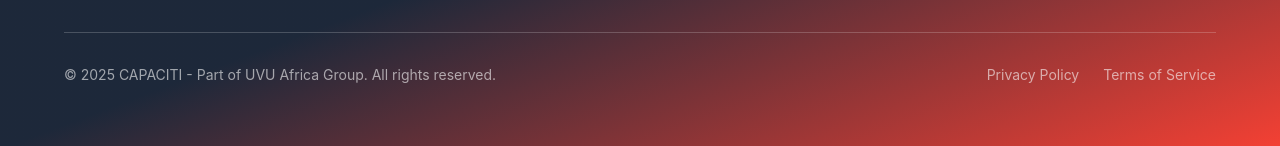
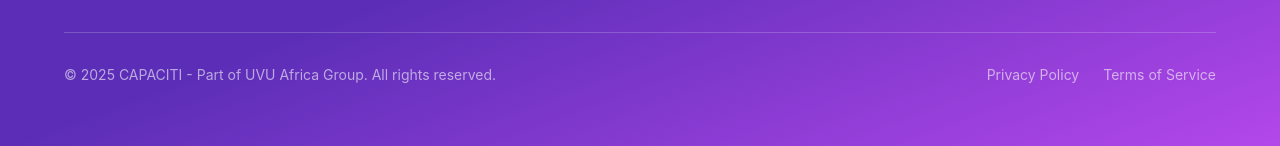
Before and after one commit to Akholiwe/capaciti-africa-launchpad, a React (Vite) app: page / in a window 1280 px wide. Shown: the part 9802-9948 px from the top of the page. Built offline with nearby package versions, Linux system fonts and the light colour scheme.

Commit message:
Update index.css

```diff
--- a/src/index.css
+++ b/src/index.css
@@ -8,53 +8,53 @@
 
 @layer base {
   :root {
-    /* Core Brand Colors */
-    --background: 0 0% 100%;
-    --foreground: 217 33% 17%;
+    /* Core Brand Colors - Purple Theme with Salmon Background */
+    --background: 6 93% 85%;
+    --foreground: 260 15% 15%;
 
-    --card: 0 0% 100%;
-    --card-foreground: 217 33% 17%;
+    --card: 6 80% 92%;
+    --card-foreground: 260 15% 15%;
 
-    --popover: 0 0% 100%;
-    --popover-foreground: 217 33% 17%;
+    --popover: 6 80% 92%;
+    --popover-foreground: 260 15% 15%;
 
-    /* Primary - CAPACITI Navy (from logo) */
-    --primary: 217 33% 17%;
+    /* Primary - Deep Purple */
+    --primary: 260 60% 45%;
     --primary-foreground: 0 0% 98%;
-    --primary-light: 217 25% 25%;
-    --primary-glow: 217 20% 70%;
+    --primary-light: 260 50% 55%;
+    --primary-glow: 260 40% 75%;
 
-    /* Secondary - CAPACITI Coral/Red (from logo) */
-    --secondary: 4 90% 58%;
+    /* Secondary - Vibrant Purple */
+    --secondary: 280 80% 60%;
     --secondary-foreground: 0 0% 98%;
-    --secondary-light: 4 80% 68%;
+    --secondary-light: 280 70% 70%;
 
-    /* Accent - Light Gray/White */
-    --accent: 4 90% 58%;
-    --accent-foreground: 0 0% 98%;
-    --accent-light: 4 70% 75%;
+    /* Accent - Light Purple */
+    --accent: 270 60% 70%;
+    --accent-foreground: 260 15% 15%;
+    --accent-light: 270 50% 80%;
 
-    /* Neutral Palette */
-    --muted: 217 33% 97%;
-    --muted-foreground: 217 20% 45%;
+    /* Neutral Palette - Purple-tinted with Salmon */
+    --muted: 6 60% 88%;
+    --muted-foreground: 260 10% 50%;
 
     --destructive: 0 75% 60%;
     --destructive-foreground: 0 0% 98%;
 
-    --border: 217 20% 85%;
-    --input: 217 20% 85%;
-    --ring: 217 33% 17%;
+    --border: 6 40% 80%;
+    --input: 6 40% 80%;
+    --ring: 260 60% 45%;
 
     --radius: 8px;
 
-    /* Custom Design Tokens */
-    --gradient-hero: linear-gradient(135deg, hsl(217, 33%, 17%), hsl(4, 90%, 58%));
-    --gradient-accent: linear-gradient(135deg, hsl(4, 90%, 58%), hsl(4, 70%, 70%));
+    /* Custom Design Tokens - Purple Gradients */
+    --gradient-hero: linear-gradient(135deg, hsl(260, 60%, 45%), hsl(280, 80%, 60%));
+    --gradient-accent: linear-gradient(135deg, hsl(280, 80%, 60%), hsl(270, 60%, 70%));
     --gradient-subtle: linear-gradient(180deg, hsl(var(--background)), hsl(var(--muted)));
 
-    --shadow-elegant: 0 10px 30px -10px hsla(217, 33%, 17%, 0.2);
-    --shadow-glow: 0 0 40px hsla(4, 90%, 58%, 0.3);
-    --shadow-card: 0 4px 20px -4px hsla(217, 33%, 17%, 0.1);
+    --shadow-elegant: 0 10px 30px -10px hsla(260, 60%, 45%, 0.2);
+    --shadow-glow: 0 0 40px hsla(280, 80%, 60%, 0.3);
+    --shadow-card: 0 4px 20px -4px hsla(260, 60%, 45%, 0.1);
 
     --transition-smooth: all 0.3s cubic-bezier(0.4, 0, 0.2, 1);
     --transition-bounce: all 0.4s cubic-bezier(0.68, -0.55, 0.265, 1.55);
@@ -77,26 +77,26 @@
   }
 
   .dark {
-    --background: 217 33% 8%;
+    --background: 260 25% 8%;
     --foreground: 0 0% 98%;
 
-    --card: 217 33% 10%;
+    --card: 260 20% 12%;
     --card-foreground: 0 0% 98%;
 
-    --popover: 217 33% 10%;
+    --popover: 260 20% 12%;
     --popover-foreground: 0 0% 98%;
 
-    --primary: 0 0% 98%;
-    --primary-foreground: 217 33% 17%;
+    --primary: 270 60% 70%;
+    --primary-foreground: 260 25% 8%;
 
-    --secondary: 4 90% 58%;
+    --secondary: 280 80% 65%;
     --secondary-foreground: 0 0% 98%;
 
-    --muted: 217 20% 20%;
-    --muted-foreground: 217 10% 65%;
+    --muted: 260 15% 18%;
+    --muted-foreground: 260 10% 70%;
 
-    --accent: 4 90% 58%;
-    --accent-foreground: 0 0% 98%;
+    --accent: 270 60% 70%;
+    --accent-foreground: 260 25% 8%;
 
     --destructive: 0 62.8% 30.6%;
     --destructive-foreground: 0 0% 98%;
```
